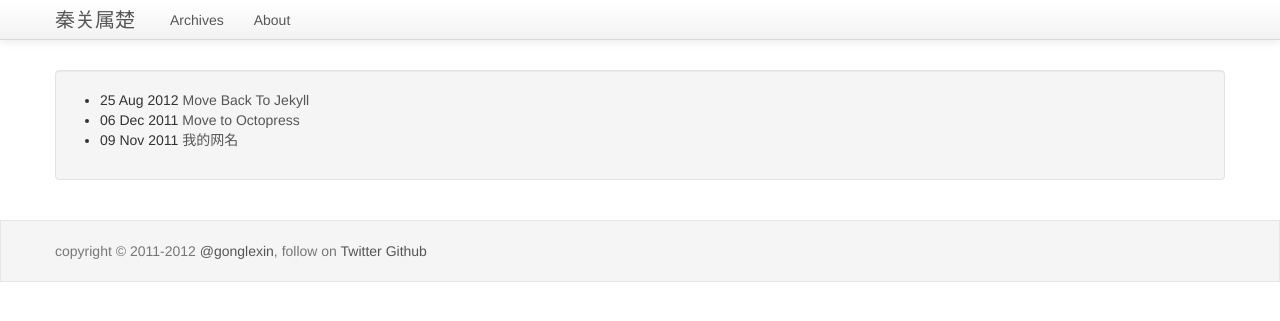
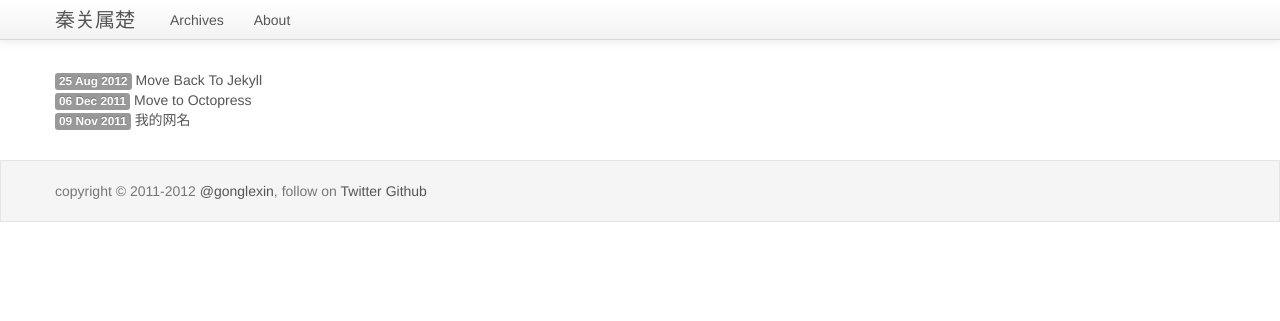
Before and after one commit to gonglexin/gonglexin.github.io, a Jekyll site: the page built from archives.html, in a window 1280 px wide. Shown: the top 321 px of the page. Built offline with Jekyll 4.4.1, drawn with Linux system fonts in a browser that asks for light colours; Markdown is read by kramdown in place of the engine named in the settings.

Commit message:
changes for archives page

```diff
--- a/archives.html
+++ b/archives.html
@@ -3,11 +3,11 @@ layout: default
 title: "- Archives"
 ---
 
-<section class="well">
-  <ul>
+<section>
+  <ul class="unstyled">
     {% for post in site.posts %}
       <li>
-        <time>{{ post.date | date_to_string }}</time>
+        <time class="label">{{ post.date | date_to_string }}</time>
         <a href="{{ post.url }}">{{ post.title }}</a>
       </li>
     {% endfor %}
```
